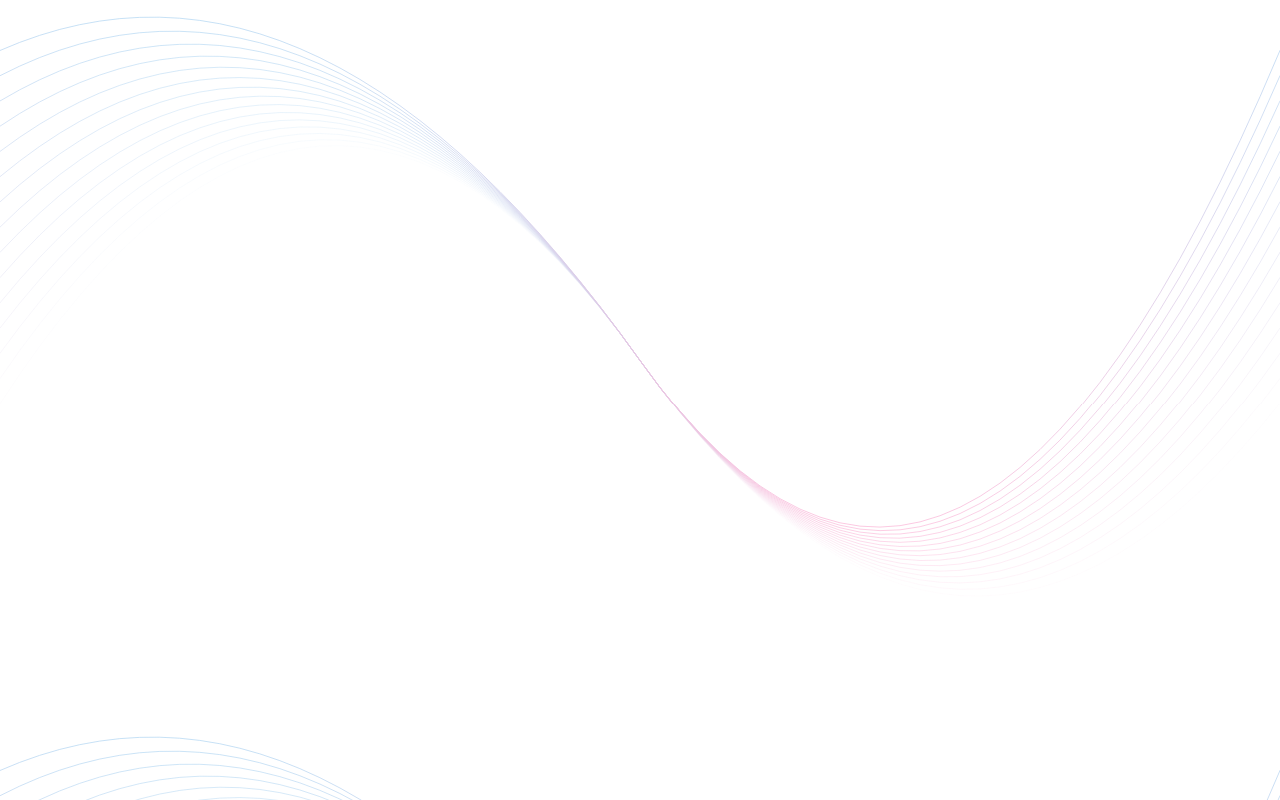
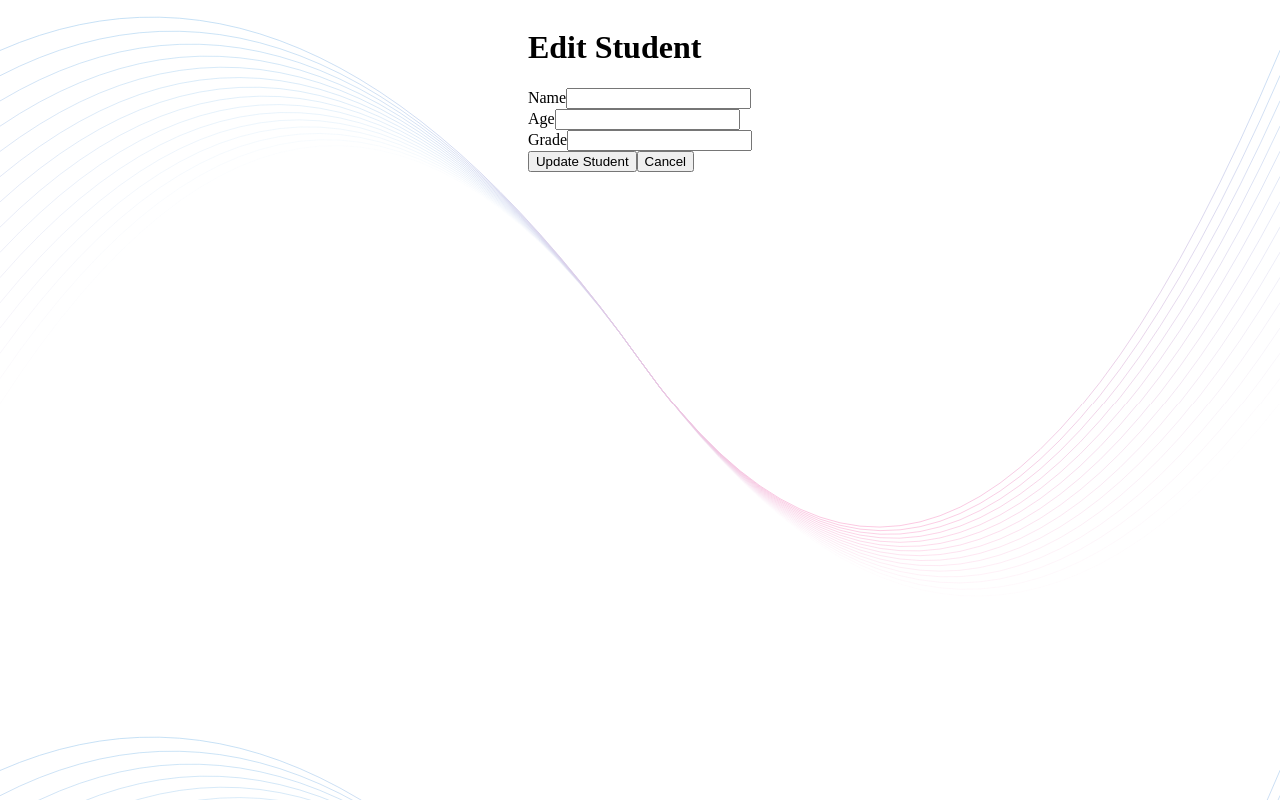
Before and after one commit to destx0/damn7, a React (Vite) app in the folder src/renderer/: page /edit-student/1 in a window 1280 px wide. Before the commit this address had no page. Built offline with nearby package versions, Linux system fonts and the light colour scheme.

Commit message:
edit working

```diff
--- a/src/renderer/src/App.jsx
+++ b/src/renderer/src/App.jsx
@@ -3,7 +3,7 @@ import electronLogo from './assets/electron.svg'
 import LoginPage from './pages/loginPage'
 import Dashboard from './pages/dashboard'
 import TablePage from './pages/tablePage'
-import AddStudentPage from './pages/addStudentPage'
+import StudentFormPage from './pages/studentFormPage'
 import { BrowserRouter as Router, Route, Routes } from 'react-router-dom'
 function App() {
   const ipcHandle = () => window.electron.ipcRenderer.send('ping')
@@ -14,7 +14,8 @@ function App() {
         <Route path="/" element={<LoginPage />} />
         <Route path="/dashboard" element={<Dashboard />} />
         <Route path="/table" element={<TablePage />} />
-        <Route path="/add-student" element={<AddStudentPage />} />
+        <Route path="/add-student" element={<StudentFormPage />} />
+        <Route path="/edit-student/:id" element={<StudentFormPage />} />
       </Routes>
     </Router>
   )
--- a/src/renderer/src/pages/addStudentPage.jsx
+++ b/src/renderer/src/pages/studentFormPage.jsx
@@ -1,29 +1,43 @@
-
-import React, { useState } from 'react'
+import React, { useState, useEffect } from 'react'
 import { Button } from '@/components/ui/button'
 import { Input } from '@/components/ui/input'
 import { Label } from '@/components/ui/label'
-import { useNavigate } from 'react-router-dom'
+import { useNavigate, useParams, useLocation } from 'react-router-dom'
 
-const AddStudentPage = () => {
+const StudentFormPage = () => {
   const [name, setName] = useState('')
   const [age, setAge] = useState('')
   const [grade, setGrade] = useState('')
   const navigate = useNavigate()
+  const { id } = useParams()
+  const location = useLocation()
+
+  useEffect(() => {
+    if (id && location.state?.student) {
+      const { name, age, grade } = location.state.student
+      setName(name)
+      setAge(age.toString())
+      setGrade(grade)
+    }
+  }, [id, location.state])
 
   const handleSubmit = async (e) => {
     e.preventDefault()
     try {
-      await window.api.addStudent({ name, age: parseInt(age), grade })
+      if (id) {
+        await window.api.updateStudent(id, { name, age: parseInt(age), grade })
+      } else {
+        await window.api.addStudent({ name, age: parseInt(age), grade })
+      }
       navigate('/table')
     } catch (error) {
-      console.error('Error adding student:', error)
+      console.error(`Error ${id ? 'updating' : 'adding'} student:`, error)
     }
   }
 
   return (
     <div className="p-4">
-      <h1 className="text-2xl font-bold mb-4">Add New Student</h1>
+      <h1 className="text-2xl font-bold mb-4">{id ? 'Edit' : 'Add'} Student</h1>
       <form onSubmit={handleSubmit} className="space-y-4">
         <div>
           <Label htmlFor="name">Name</Label>
@@ -43,7 +57,7 @@ const AddStudentPage = () => {
           <Label htmlFor="grade">Grade</Label>
           <Input id="grade" value={grade} onChange={(e) => setGrade(e.target.value)} required />
         </div>
-        <Button type="submit">Add Student</Button>
+        <Button type="submit">{id ? 'Update' : 'Add'} Student</Button>
         <Button type="button" onClick={() => navigate('/table')} variant="secondary">
           Cancel
         </Button>
@@ -52,4 +66,4 @@ const AddStudentPage = () => {
   )
 }
 
-export default AddStudentPage
+export default StudentFormPage
--- a/src/renderer/src/pages/tablePage.jsx
+++ b/src/renderer/src/pages/tablePage.jsx
@@ -27,10 +27,12 @@ const TablePage = () => {
     }
   }
 
-  const handleEditStudent = useCallback((student) => {
-    // Navigate to edit page or open edit modal
-    console.log('Edit student:', student)
-  }, [])
+  const handleEditStudent = useCallback(
+    (student) => {
+      navigate(`/edit-student/${student.id}`, { state: { student } })
+    },
+    [navigate]
+  )
 
   const handleDeleteStudent = useCallback(async (id) => {
     try {
```
